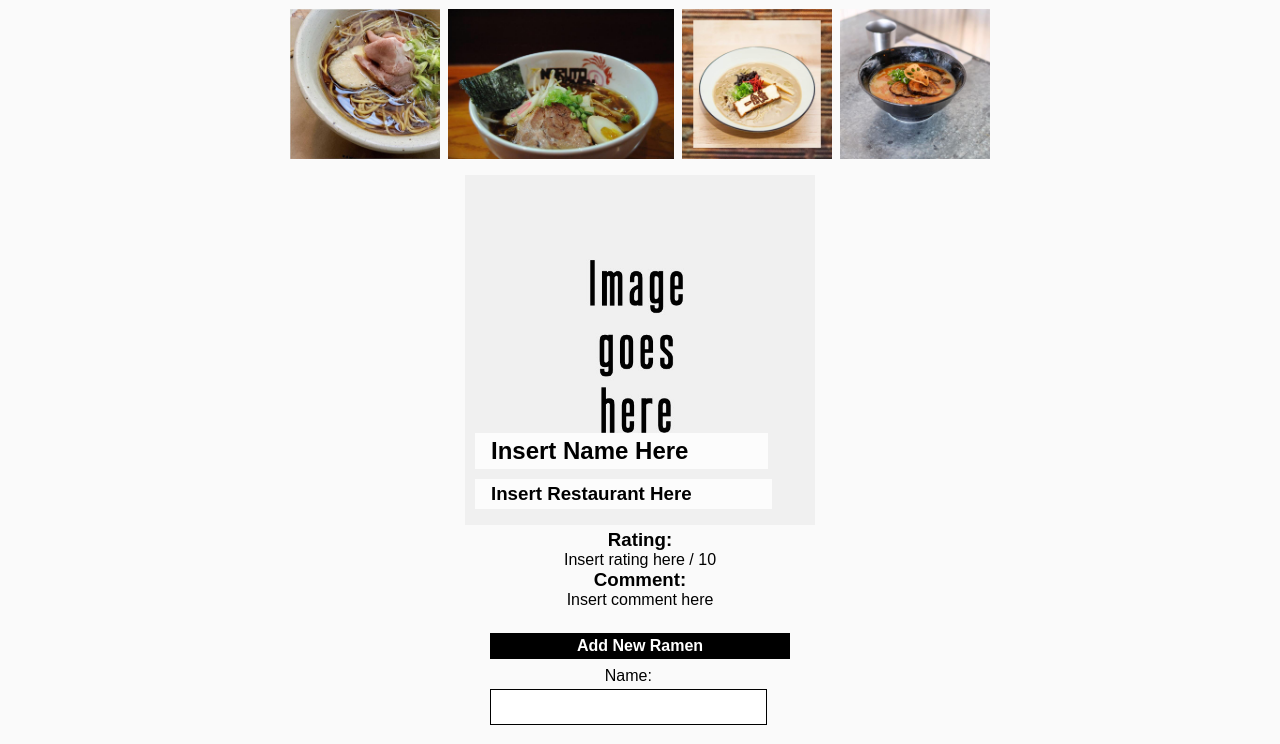
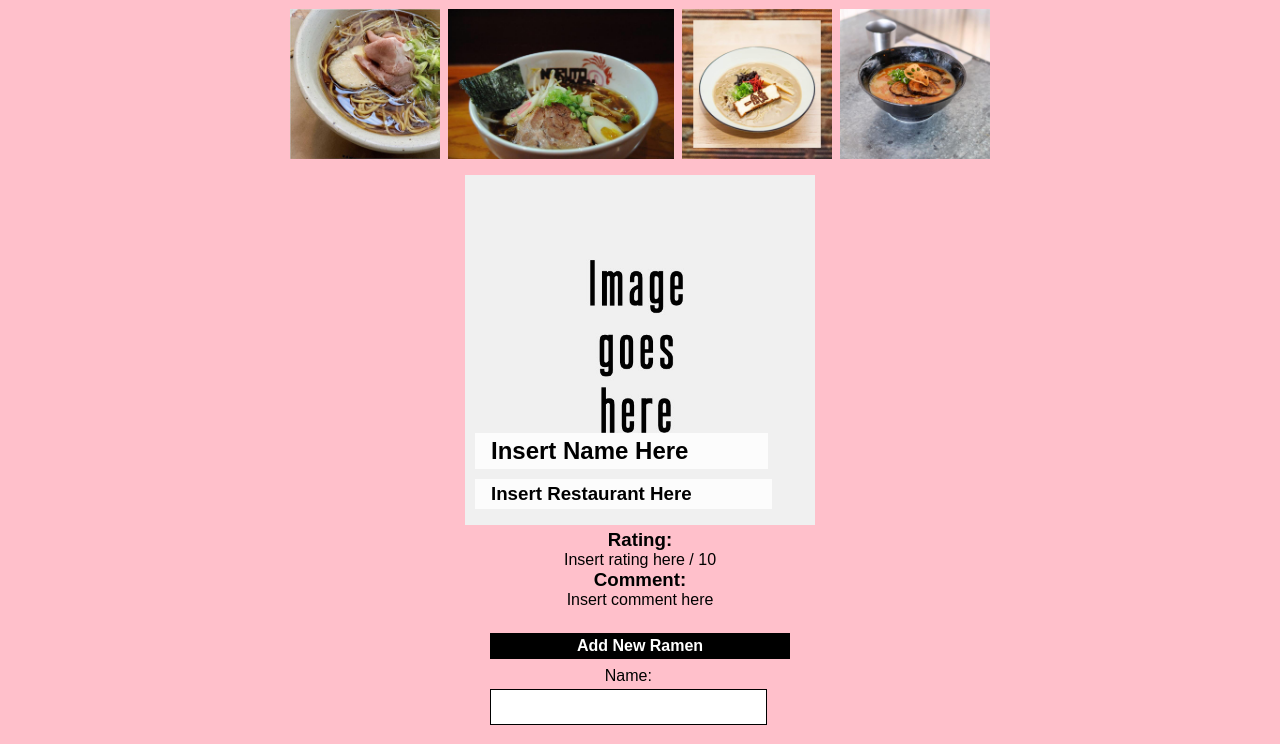
Before and after one commit to corneliuschebet/Ramen-Rating-App, a plain HTML site: page index.html in a window 1280 px wide. Shown: the part 61-805 px from the top of the page. Drawn offline with Linux system fonts and the light colour scheme.

Commit message:
Update index.css

```diff
--- a/index.css
+++ b/index.css
@@ -7,7 +7,7 @@
   body {
     padding: 1rem;
     text-align: center;
-    background-color: #fafafa;
+    background-color: pink;
     display: flex;
     flex-direction: column;
     justify-content: center;
```
